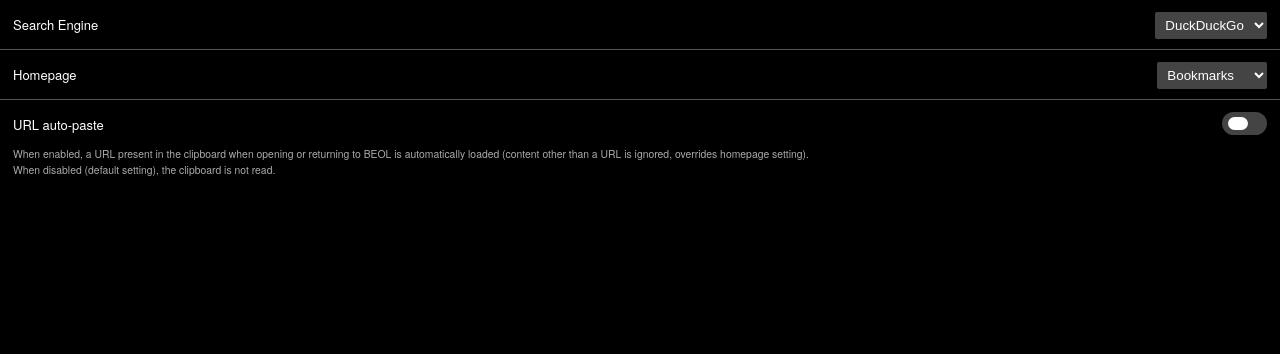
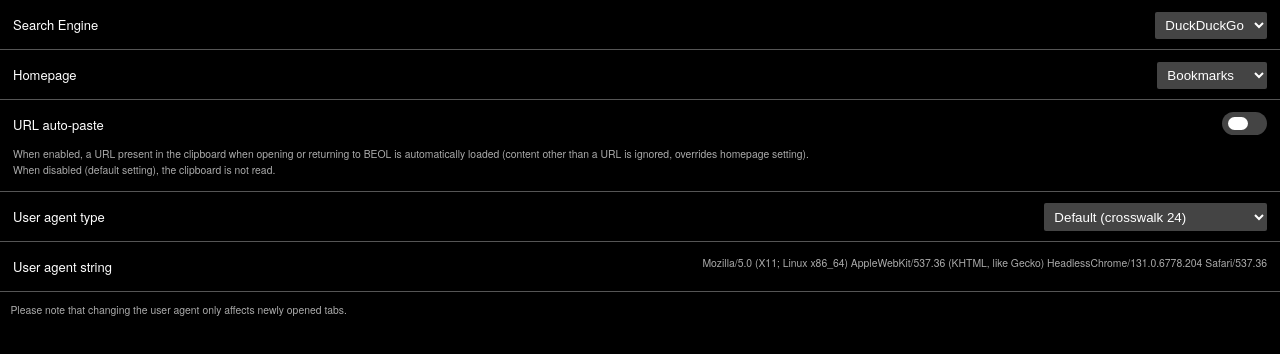
Before and after one commit to jonathan-reisdorf/bb10-minimalistic-browser, a plain HTML site: page app/src/main/assets/settings.html in a window 1280 px wide. Drawn offline with Linux system fonts and the light colour scheme.

Commit message:
implement customizable user agent

```diff
--- a/app/src/main/assets/css/menu.css
+++ b/app/src/main/assets/css/menu.css
@@ -99,6 +99,11 @@ body {
   margin-top: 1em;
 }
 
+.menu__hint {
+  color: #aaa;
+  font-size: 0.8em;
+  line-height: 1.5em;
+}
 
 @keyframes message {
   0% { opacity: 0; }
--- a/app/src/main/assets/css/setting.css
+++ b/app/src/main/assets/css/setting.css
@@ -14,7 +14,7 @@
 }
 
 .setting--input {
-  -webkit-user-select: text;
+  -webkit-user-select: auto !important;
   touch-callout: default;
 }
 
--- a/app/src/main/assets/js/navigation.js
+++ b/app/src/main/assets/js/navigation.js
@@ -345,4 +345,9 @@ class BB10BrowserNavigation {
 }
 
 const browserNavigation = new BB10BrowserNavigation();
+
+if (browserSettings.get('navigation.userAgent.type') !== 'default') {
+  navigation.setUserAgentString(browserSettings.userAgent);
+}
+
 browserNavigation.openUrl(browserNavigation.defaultUrl);
--- a/app/src/main/assets/js/settings.js
+++ b/app/src/main/assets/js/settings.js
@@ -2,6 +2,7 @@ class BB10BrowserSettings {
   constructor() {
     this._elements = [...document.querySelectorAll('.js-setting')];
     this._conditionalElements = [...document.querySelectorAll('.js-settingConditional')];
+    this._calculatedSettings = [...document.querySelectorAll('.js-settingCalculated')];
     this._initialize();
   }
 
@@ -17,8 +18,25 @@ class BB10BrowserSettings {
       'search.engine': 'ddg',
       'navigation.homepage.type': 'bookmarks',
       'navigation.homepage.url': '',
-      'navigation.autopaste': false
+      'navigation.autopaste': false,
+      'navigation.userAgent.type': 'default',
+      'navigation.userAgent.custom': '',
+      'navigation.userAgent.presets': {
+        chromeMobile: 'Mozilla/5.0 (Linux; Android 4.3; Passport Build/10.3.3.213) AppleWebKit/537.36 (KHTML, like Gecko) Chrome/69.0.3452.0 Mobile Safari/537.36',
+        chromeDesktop: 'Mozilla/5.0 (X11; Linux x86_64) AppleWebKit/537.36 (KHTML, like Gecko) Chrome/64.0.3282.119 Safari/537.36',
+        firefoxDesktop: 'Mozilla/5.0 (X11; Ubuntu; Linux x86_64; rv:61.0) Gecko/20100101 Firefox/61.0'
+      }
     };
+  }
+
+  get userAgent() {
+    const type = this.get('navigation.userAgent.type');
+
+    if (type === 'custom') {
+      return this.get('navigation.userAgent.custom');
+    }
+
+    return this.get('navigation.userAgent.presets')[type] || navigator.userAgent;
   }
 
   _initialize() {
@@ -35,20 +53,32 @@ class BB10BrowserSettings {
       el.addEventListener('change', () => {
         this.set(key, this.getElValue(el));
         this._updateConditionalSettings();
+        this._updateCalculatedSettings();
       });
       el.classList.remove('setting--uninitialized');
     });
 
     this._updateConditionalSettings();
+    this._updateCalculatedSettings();
   }
 
   _updateConditionalSettings() {
     this._conditionalElements.forEach(el => {
-      const expectedValue = el.dataset.settingConditionalValue;
       const actualValue = this.get(el.dataset.settingConditionalKey);
+      let expectedValue = el.dataset.settingConditionalValue;
+      const isNegation = expectedValue.charAt(0) === '!';
+      expectedValue = isNegation ? expectedValue.slice(1) : expectedValue;
 
-      el.classList[expectedValue === actualValue ? 'remove' : 'add']('setting--hidden');
+      const isConditionMet = (expectedValue === actualValue) !== isNegation;
+      el.classList[isConditionMet ? 'remove' : 'add']('setting--hidden');
       el.classList.remove('setting--uninitialized');
+    });
+  }
+
+  _updateCalculatedSettings() {
+    this._calculatedSettings.forEach(el => {
+      const getterFn = el.dataset.settingCalculate;
+      el.innerHTML = this[getterFn];
     });
   }
 
--- a/app/src/main/assets/js/tabs.js
+++ b/app/src/main/assets/js/tabs.js
@@ -48,7 +48,7 @@ class BB10BrowserTabs {
   }
 
   addTab(event) {
-    tabs.addTab('about:blank');
+    tabs.addTab('about:blank', browserSettings.userAgent);
   }
 
   _getTabByEvent(event) {
--- a/app/src/main/assets/settings.html
+++ b/app/src/main/assets/settings.html
@@ -20,6 +20,7 @@
             </select>
         </div>
     </div>
+
     <div class="menu__item">
         <span class="menu__left menu__text">Homepage</span>
         <div class="menu__right">
@@ -36,6 +37,7 @@
             <input type="url" class="setting setting--uninitialized setting--input setting--full js-setting" data-setting="navigation.homepage.url" placeholder="URL">
         </div>
     </div>
+
     <div class="menu__item">
         <span class="menu__left menu__text">URL auto-paste</span>
         <label class="menu__right">
@@ -48,6 +50,32 @@
             When disabled (default setting), the clipboard is not read.
         </div>
     </div>
+
+    <div class="menu__item">
+        <span class="menu__left menu__text">User agent type</span>
+        <div class="menu__right">
+            <select class="setting setting--uninitialized setting--dropdown js-setting" data-setting="navigation.userAgent.type">
+                <option value="default">Default (crosswalk 24)</option>
+                <option value="chromeMobile">Chrome 69 Mobile (Android 4.3)</option>
+                <option value="chromeDesktop">Chrome 64 Desktop (Ubuntu)</option>
+                <option value="firefoxDesktop">Firefox 61 Desktop (Ubuntu)</option>
+                <option value="custom">Custom</option>
+            </select>
+        </div>
+    </div>
+    <div class="menu__item setting--uninitialized js-settingConditional" data-setting-conditional-key="navigation.userAgent.type" data-setting-conditional-value="custom">
+        <span class="menu__left menu__text">User agent custom string</span>
+        <div class="menu__right">
+            <input type="text" class="setting setting--uninitialized setting--input setting--full js-setting" data-setting="navigation.userAgent.custom">
+        </div>
+    </div>
+    <div class="menu__item setting--uninitialized js-settingConditional" data-setting-conditional-key="navigation.userAgent.type" data-setting-conditional-value="!custom">
+        <span class="menu__left menu__text">User agent string</span>
+        <div class="menu__right menu__hint js-settingCalculated" data-setting-calculate="userAgent"></div>
+    </div>
+    <div class="menu__item menu__hint">
+        Please note that changing the user agent only affects newly opened tabs.
+    </div>
 </div>
 
 <div class="messages js-messages"></div>
```
Also changed, not shown: 3 other files.
